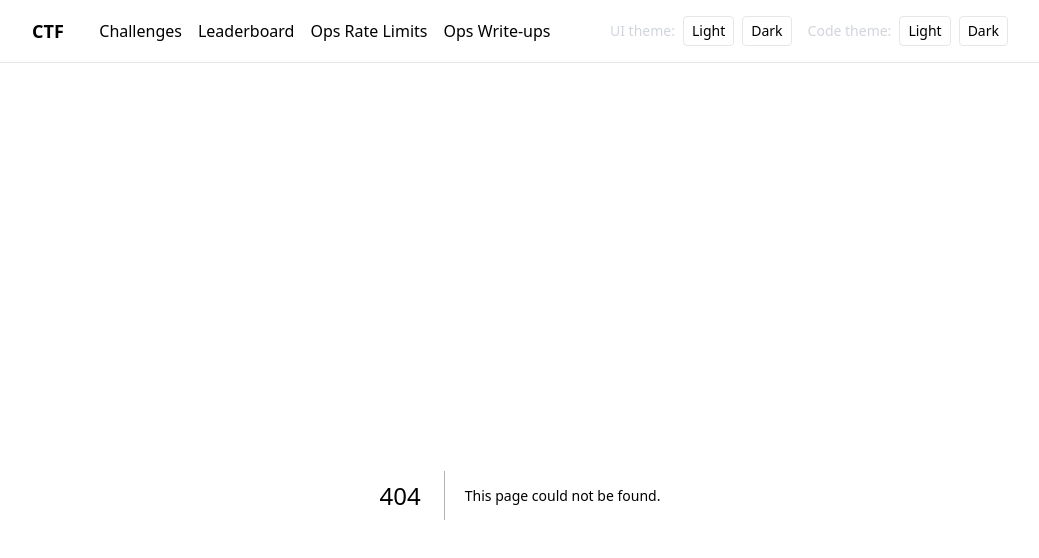
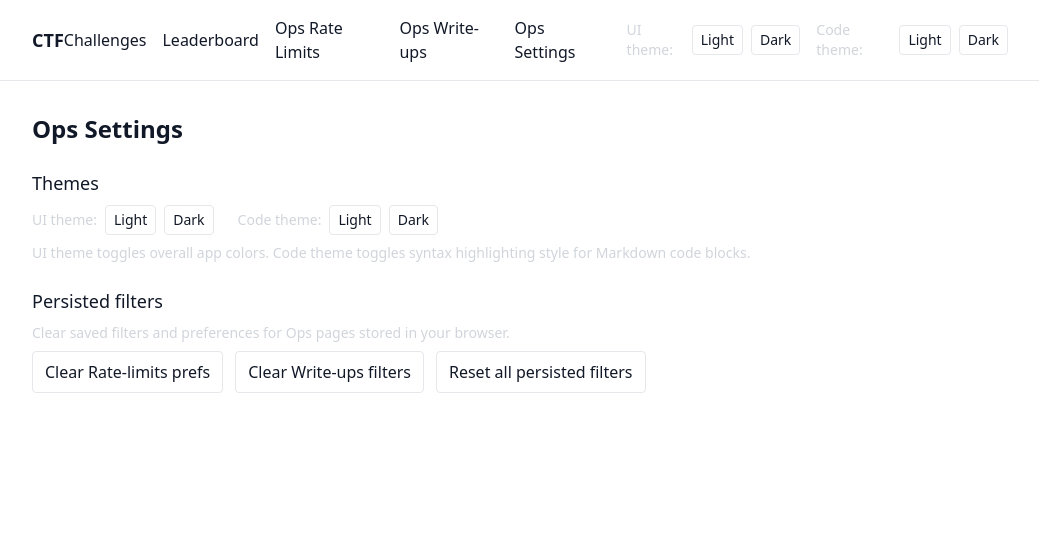
Before and after one commit to cyberpedia/eyyyyyyyy, a Next.js app in the folder frontend/: page /ops/settings in a window 1280 px wide. Before the commit this address had no page. Shown: the top 558 px of the page, without its empty margins (120-1159 px from the left). Built offline with nearby package versions, Linux system fonts and the light colour scheme.

Commit message:
feat: add Ops settings page for managing UI themes and clearing persisted filters
Co-authored-by: Genie <genie@cosine.sh>

```diff
--- a/frontend/app/layout.tsx
+++ b/frontend/app/layout.tsx
@@ -22,6 +22,7 @@ export default function RootLayout({ children }: { children: React.ReactNode })
                 <a href="/leaderboard" className="hover:underline">Leaderboard</a>
                 <a href="/ops/rate-limits" className="hover:underline">Ops Rate Limits</a>
                 <a href="/ops/writeups" className="hover:underline">Ops Write-ups</a>
+                <a href="/ops/settings" className="hover:underline">Ops Settings</a>
               </nav>
               <div className="ml-6 flex items-center gap-4">
                 <UiThemeToggle />
--- /dev/null
+++ b/frontend/app/ops/settings/page.tsx
@@ -0,0 +1,82 @@
+"use client";
+
+import React from "react";
+import UiThemeToggle from "../../../components/UiThemeToggle";
+import HighlightThemeToggle from "../../../components/HighlightThemeToggle";
+import { useToast } from "../../../components/ToastProvider";
+
+export default function OpsSettingsPage() {
+  const { notifySuccess } = useToast();
+
+  const clearRateLimitsPrefs = () => {
+    try {
+      if (typeof window === "undefined") return;
+      window.localStorage.removeItem("opsRateLimits:autoRefresh");
+      window.localStorage.removeItem("opsRateLimits:autoRefreshIntervalMs");
+      notifySuccess("Cleared rate-limits persisted preferences.");
+    } catch {}
+  };
+
+  const clearWriteUpsPrefs = () => {
+    try {
+      if (typeof window === "undefined") return;
+      window.localStorage.removeItem("opsWriteUps:status");
+      window.localStorage.removeItem("opsWriteUps:challengeId");
+      window.localStorage.removeItem("opsWriteUps:page");
+      window.localStorage.removeItem("opsWriteUps:pageSize");
+      notifySuccess("Cleared write-ups persisted filters/pagination.");
+    } catch {}
+  };
+
+  const clearAllFilters = () => {
+    clearRateLimitsPrefs();
+    clearWriteUpsPrefs();
+  };
+
+  return (
+    <div className="space-y-6">
+      <h1 className="text-2xl font-semibold">Ops Settings</h1>
+
+      <section className="space-y-2">
+        <h2 className="text-lg font-medium">Themes</h2>
+        <div className="flex items-center gap-6">
+          <UiThemeToggle />
+          <HighlightThemeToggle />
+        </div>
+        <p className="text-sm text-gray-600 dark:text-gray-300">
+          UI theme toggles overall app colors. Code theme toggles syntax highlighting style for Markdown code blocks.
+        </p>
+      </section>
+
+      <section className="space-y-2">
+        <h2 className="text-lg font-medium">Persisted filters</h2>
+        <p className="text-sm text-gray-600 dark:text-gray-300">
+          Clear saved filters and preferences for Ops pages stored in your browser.
+        </p>
+        <div className="flex items-center gap-3">
+          <button
+            className="px-3 py-2 border rounded hover:bg-gray-50"
+            onClick={clearRateLimitsPrefs}
+            title="Clear saved auto-refresh prefs for Ops Rate Limits"
+          >
+            Clear Rate-limits prefs
+          </button>
+          <button
+            className="px-3 py-2 border rounded hover:bg-gray-50"
+            onClick={clearWriteUpsPrefs}
+            title="Clear saved filters and pagination for Ops Write-ups"
+          >
+            Clear Write-ups filters
+          </button>
+          <button
+            className="px-3 py-2 border rounded hover:bg-gray-50"
+            onClick={clearAllFilters}
+            title="Clear both categories of saved prefs"
+          >
+            Reset all persisted filters
+          </button>
+        </div>
+      </section>
+    </div>
+  );
+}
```
Also changed, not shown: 1 other file (tests, documents, lock files or other folders).
